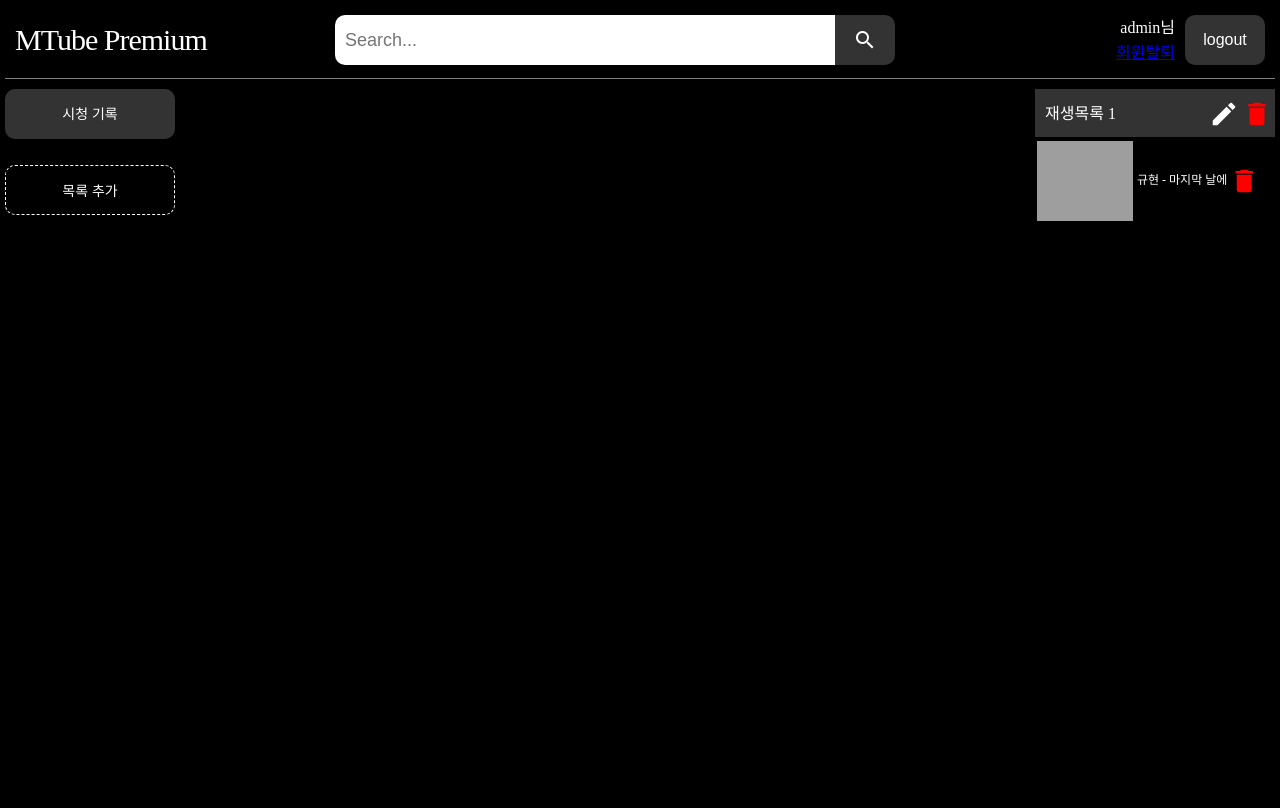
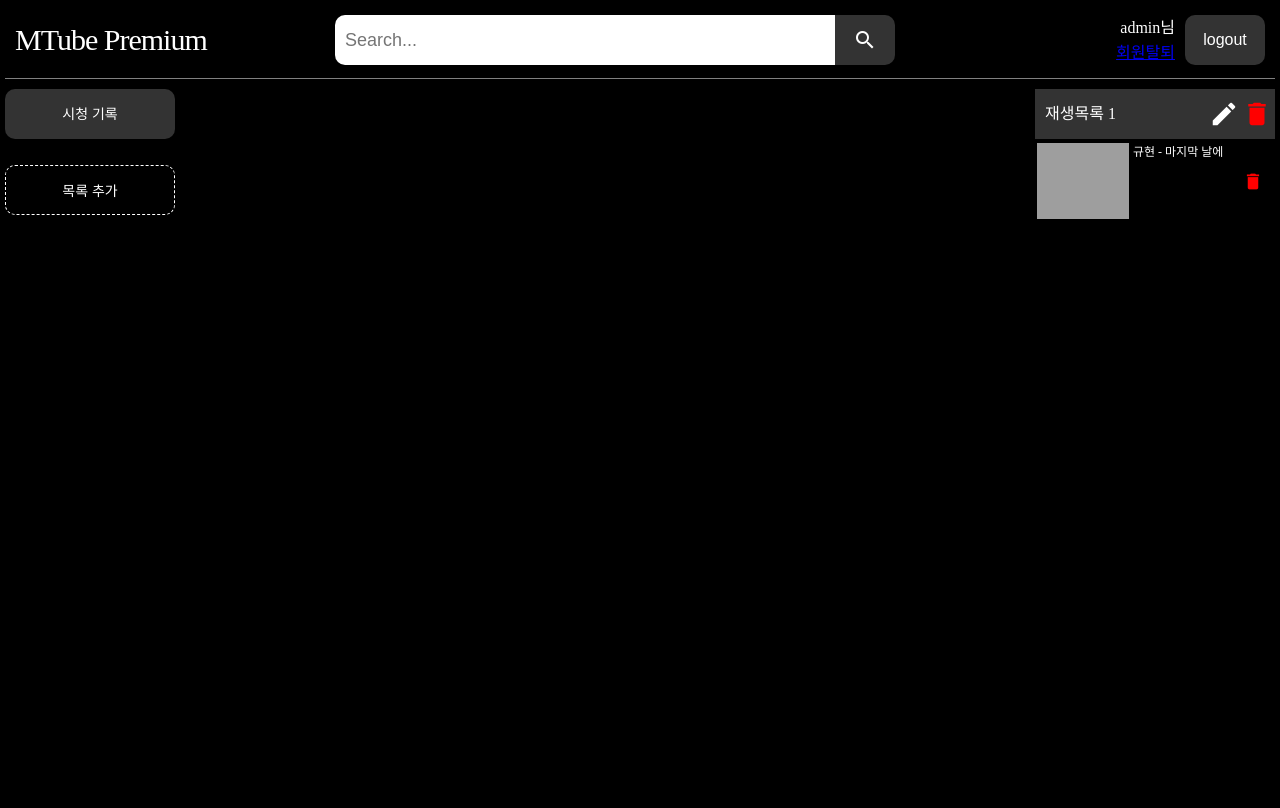
Before and after one commit to kjohhub/website, a Django app: page /youtube/playlist/1/ in a window 1280 px wide. After the commit the page ends 219 px from the top, so only its background shows below. Run offline with Django 3.2, Linux system fonts and the light colour scheme; a user stored in the database is signed in; data comes from the database, SQL or seed files in the repository; grey boxes are pictures that could not be loaded.

Commit message:
커밋 취소
Signed-off-by: KJOH <rudwls@gmail.com>

```diff
--- a/youtube/static/css/style.css
+++ b/youtube/static/css/style.css
@@ -1,19 +1,22 @@
 * {
     margin:0px;
     padding:0px;
+    box-sizing: border-box;
 }
 
 body {
+    height:100%;
+    padding: 5px;
     background-color: black;
+}
 
-}
+
 .container {
     display:grid;
     grid-template-columns: 170px 1fr 240px;
     grid-template-rows: 74px 1fr;
     grid-gap: 10px;
-    height: calc(100% - 10px);
-    margin: 5px;
+    height: 100%;
     grid-template-areas:
         "header header header"
         "left main right"
@@ -164,17 +167,12 @@ body {
 }
 .right {
     grid-area:right;
-    height: 100%;
     vertical-align: center;
     background-color: black;
-    display:grid;
-    grid-template-rows: 50px 1fr;
-    grid-template-areas:
-        "title"
-        "table_container"
 }
 .right .title {
     width: 100%;
+    height: 50px;
     margin-bottom: 2px;
     line-height: 50px;
     border: none;
@@ -209,18 +207,17 @@ body {
     font-size:30px;
     color: red;
 }
-.table_container {
-    margin: 0;
-    padding: 0;
-    height: 669px;
-    overflow: auto;
-}
-table {
+
+.right .table {
     background-color: black;
     cursor: pointer;
     border-collapse: collapse;
+    table-layout: fixed;
+    display: block;
+    height: calc(100vh - 145px);
+    overflow-x: hidden;
+    overflow-y: auto;
 }
-
 .right .table tr:hover {
     background-color: rgb(85, 85, 85);
 }
@@ -232,25 +229,44 @@ table {
 }
 .right .table .video_title {
     color: white;
-    width: 90px;
+    width: 110px;
     height: 80px;
     font-size: 12px;
     padding: 2px;
-    color: white;
     background-color: inherit;
-    line-height: 180%;
+    line-height: 160%;
+    display: block;
+    overflow: hidden;
+    /* 여러 줄 자르기 추가 스타일 */
+    white-space: normal;
+    text-align: left;
+    word-wrap: break-word;
+    -webkit-line-clamp: 4;
+    -webkit-box-orient: vertical;
 }
 .right .table .btn_delete {
-    width: 30px;
-    height: 100%;
+    width: 24px;
+    height: 80px;
     border: none;
     outline: none;
     float: right;
     background-color: inherit;
 }
 .right .table .btn_delete .material-icons {
-    font-size:30px;
+    font-size:21px;
     color: red;
+}
+.right .table::-webkit-scrollbar {
+    width: 10px;
+}
+.right .table::-webkit-scrollbar-thumb {
+    background-color: #2f3542;
+    border-radius: 10px;
+    background-clip: padding-box;
+    border: 2px solid transparent;
+}
+.right .table::-webkit-scrollbar-track {
+    background-color: black;
 }
 
 .selected {
--- a/youtube/static/js/videoId.js
+++ b/youtube/static/js/videoId.js
@@ -17,7 +17,7 @@ $(document).ready(function(){
                     let videoInfo = [];
                     for (let i = 0; i < jsonData.items.length; i++) {
                       let items = jsonData.items[i];
-                      let title = items.snippet.title.replace("'", "-");
+                      let title = items.snippet.title.replace(/'/gi, "&#39");
                       let videoId = items.snippet.resourceId.videoId;
                       let items_dict = {
                         title,
@@ -77,10 +77,8 @@ $(document).ready(function(){
         });
       });
 
-      alert("성공: " + success + ", 실패" + failed);
+      alert("성공: " + success + ", 실패: " + failed);
     }
-
-
   });
 });
 
--- a/youtube/youtube/templates/youtube/index.html
+++ b/youtube/youtube/templates/youtube/index.html
@@ -1,7 +1,7 @@
 {% load static %}
 <html lang="ko">
     <head>
-        <meta charset="UTF-8">
+        <meta name = "viewport" content="width=device-width, initial-scale=1" charset="UTF-8">
         <title>MTube Premium</title>
         <link rel="stylesheet" href={% static 'css/style.css' %}>
         <link rel="stylesheet" href={% static 'css/popup.css' %}>
@@ -56,8 +56,9 @@
                 </div>
                 {% endif %}
                 {% if video_list %}
-                <div class="table_container">
+                <div class="table_container" id = "fullheight">
                     <table class="table" id = "table">
+                        <tbody>
                         {% for video in video_list %}
                         <tr class="tr" id = "{{video.videoid}}" onclick = "itemClicked(this)">
                             <td><image src="{{ video.image_url }}"></td>
@@ -67,6 +68,7 @@
                             </td>
                         </tr>
                         {% endfor %}
+                        </tbody>
                     </table>
                 </div>
                 {% endif %}
--- a/youtube/youtube/urls.py
+++ b/youtube/youtube/urls.py
@@ -20,7 +20,4 @@ urlpatterns = [
     path('history/delete_video/', views.history_delete_video, name='history_delete_video'),
     path('signup/', views.signup, name='signup'),
     path('profile/delete/', views.profile_delete_view, name='profile_delete'),
-    path('manage_video/', views.manage_video, name='manage_video'),
-    path('video_form/', views.video_form, name='video_form'),
-    path('manage_video/insert/', views.manage_video_insert, name='manage_video_insert'),
 ]
--- a/youtube/youtube/views.py
+++ b/youtube/youtube/views.py
@@ -147,7 +147,6 @@ def profile_delete_view(request):
 def manage_video(request):
     context = {}
     if request.user.is_superuser:
-    #if request.user.is_authenticated:
         video_list = videoTbl.objects.all()
         return render(request, 'youtube/manage_video.html', context)
     return redirect('/admin/')
```
Also changed, not shown: 3 other files. Lines whose indentation alone changed are shown as unchanged.
